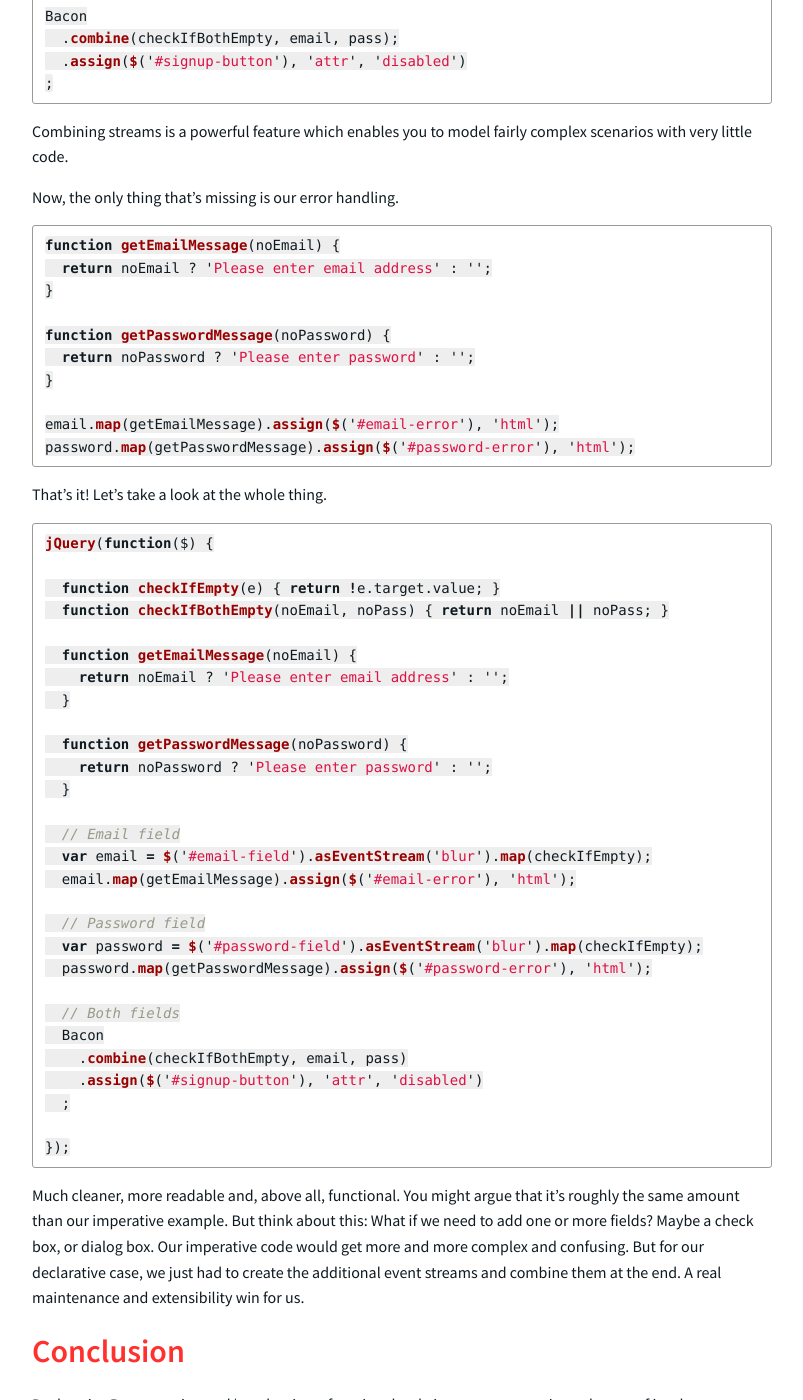
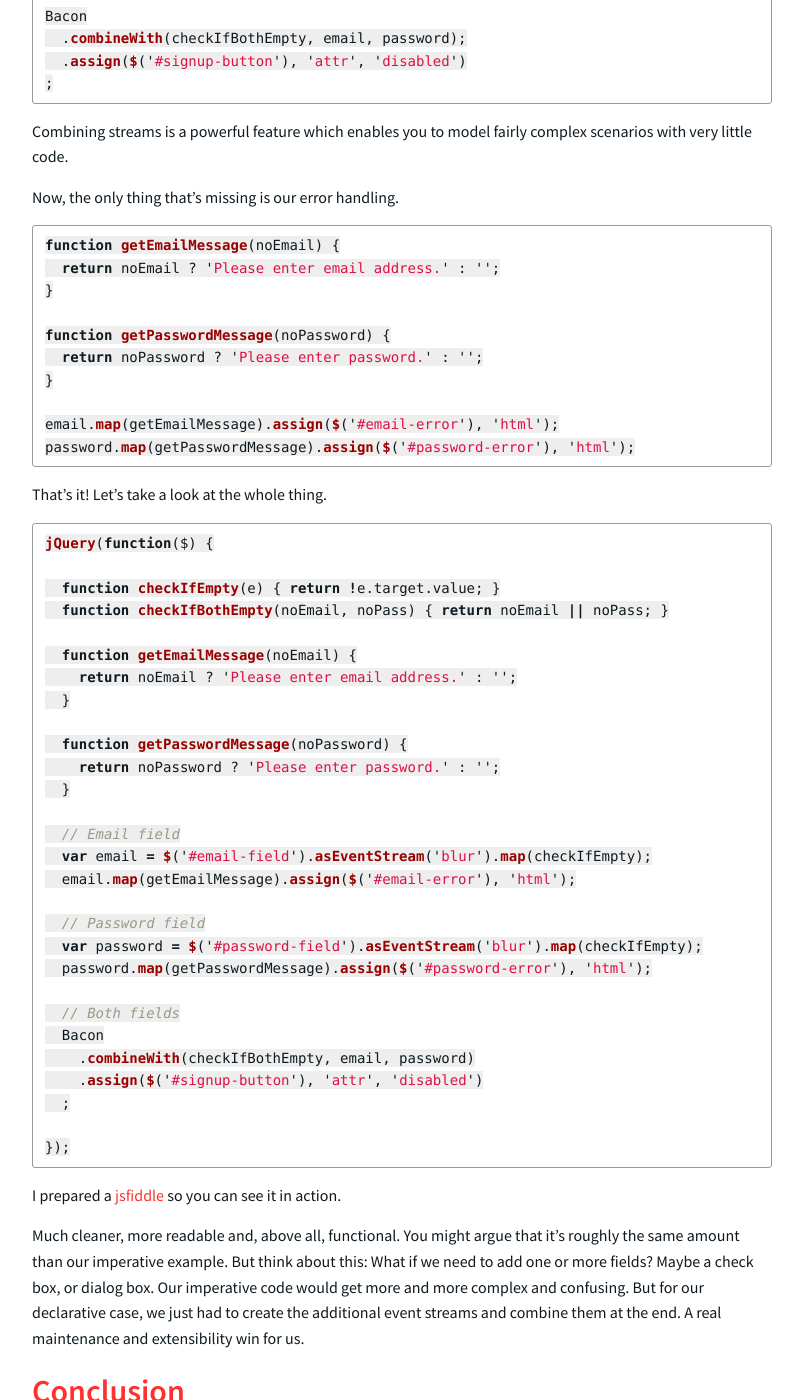
Before and after one commit to b00giZm/codenugget-blog, a Jekyll site: the page built from _posts/2015-03-05-declarative-vs-imperative-programming-web.md, in a window 1280 px wide and 1400 px high, scrolled down 5181 px. Shown: the whole window, without its empty margins (238-1041 px from the left). Built offline with Jekyll 4.4.1, drawn with Linux system fonts in a browser that asks for light colours; Markdown is read by kramdown in place of the engine named in the settings; formulas are drawn with MathJax 3.

Commit message:
Small corrections + jsfiddle

````diff
--- a/_posts/2015-03-05-declarative-vs-imperative-programming-web.md
+++ b/_posts/2015-03-05-declarative-vs-imperative-programming-web.md
@@ -183,7 +183,7 @@ var email = $('#email-field').asEventStream('blur').map(checkIfEmpty);
 var password = $('#password-field').asEventStream('blur').map(checkIfEmpty);
 
 Bacon
-  .combine(checkIfBothEmpty, email, pass);
+  .combineWith(checkIfBothEmpty, email, password);
   .assign($('#signup-button'), 'attr', 'disabled')
 ;
 ```
@@ -194,11 +194,11 @@ Now, the only thing that's missing is our error handling.
 
 ```javascript
 function getEmailMessage(noEmail) {
-  return noEmail ? 'Please enter email address' : '';
+  return noEmail ? 'Please enter email address.' : '';
 }
 
 function getPasswordMessage(noPassword) {
-  return noPassword ? 'Please enter password' : '';
+  return noPassword ? 'Please enter password.' : '';
 }
 
 email.map(getEmailMessage).assign($('#email-error'), 'html');
@@ -214,11 +214,11 @@ jQuery(function($) {
   function checkIfBothEmpty(noEmail, noPass) { return noEmail || noPass; }
 
   function getEmailMessage(noEmail) {
-    return noEmail ? 'Please enter email address' : '';
+    return noEmail ? 'Please enter email address.' : '';
   }
 
   function getPasswordMessage(noPassword) {
-    return noPassword ? 'Please enter password' : '';
+    return noPassword ? 'Please enter password.' : '';
   }
 
   // Email field
@@ -231,12 +231,14 @@ jQuery(function($) {
 
   // Both fields
   Bacon
-    .combine(checkIfBothEmpty, email, pass)
+    .combineWith(checkIfBothEmpty, email, password)
     .assign($('#signup-button'), 'attr', 'disabled')
   ;
 
 });
 ```
+
+I prepared a [jsfiddle](https://jsfiddle.net/b00gizm/f011j2qo/1/) so you can see it in action.
 
 Much cleaner, more readable and, above all, functional. You might argue that it's roughly the same amount than our imperative example. But think about this: What if we need to add one or more fields? Maybe a check box, or dialog box. Our imperative code would get more and more complex and confusing. But for our declarative case, we just had to create the additional event streams and combine them at the end. A real maintenance and extensibility win for us.
 
````
